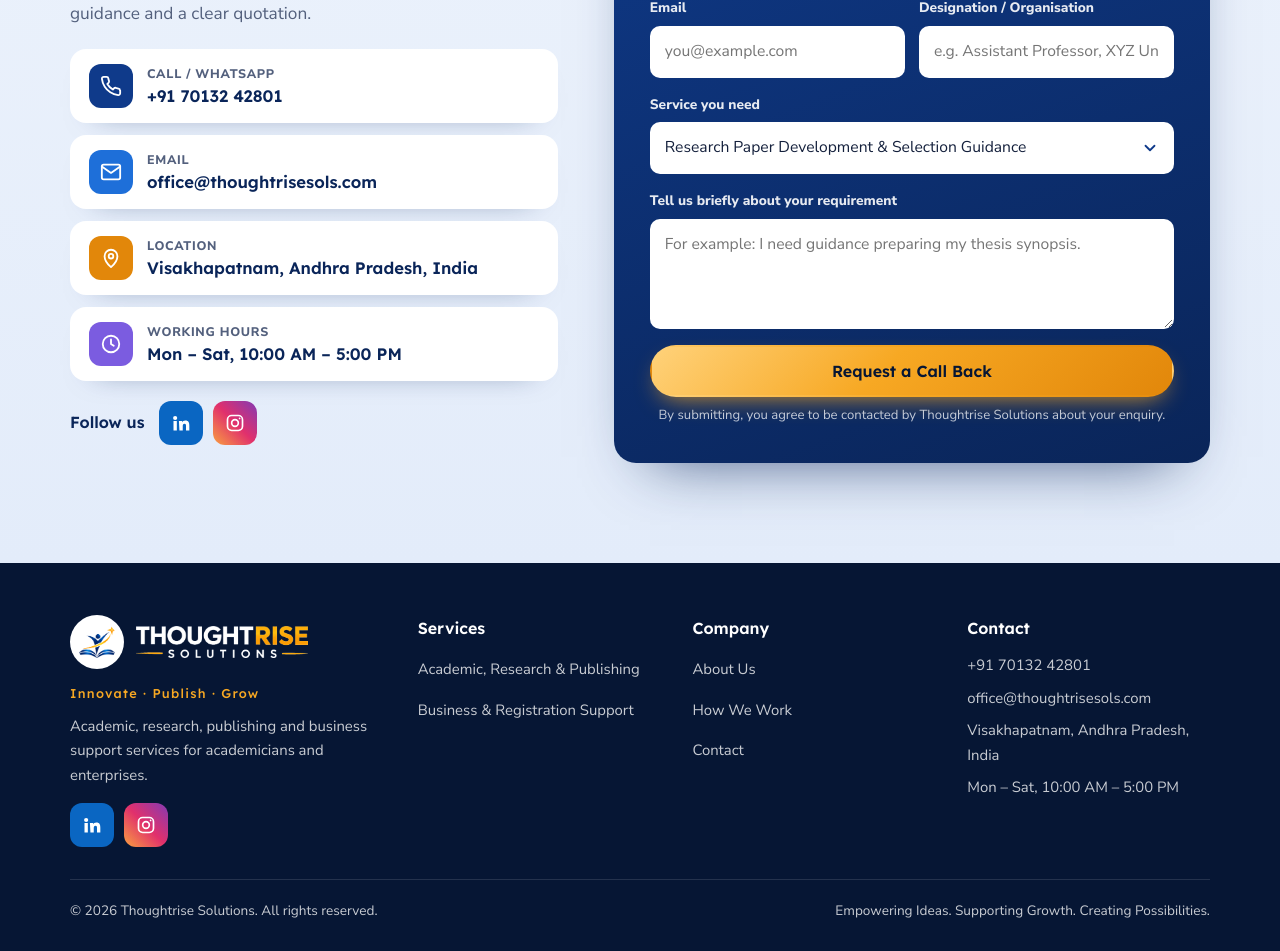
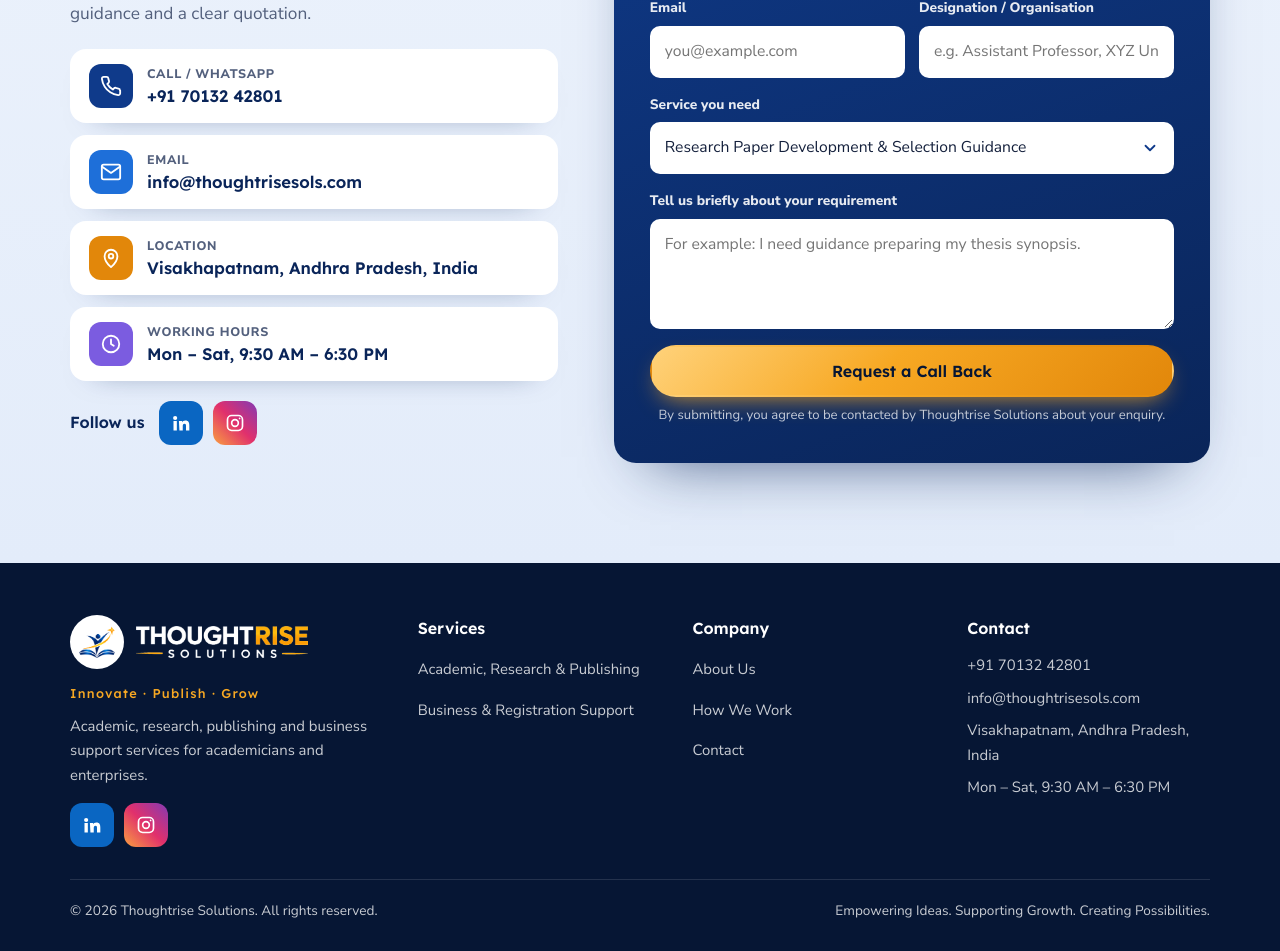
Before and after one commit to SahuRaj/thoughtrisesols, a plain HTML site: page index.html in a window 1280 px wide. Shown: the part 5350-6301 px from the top of the page. Drawn offline with Linux system fonts and the light colour scheme.

Commit message:
Add files via upload

```diff
--- a/index.html
+++ b/index.html
@@ -523,9 +523,9 @@ form.card .btn{justify-content:center;width:100%}
         <p class="lead">Share your requirement and our team will get back to you with guidance and a clear quotation.</p>
         <div class="c-list">
           <a class="c-item" href="tel:+917013242801" style="--c:var(--navy)"><span class="ic"><svg class="" viewBox="0 0 24 24" fill="none" stroke="currentColor" stroke-width="2" stroke-linecap="round" stroke-linejoin="round" aria-hidden="true"><path d="M22 16.9v3a2 2 0 0 1-2.2 2 19.8 19.8 0 0 1-8.6-3.1 19.5 19.5 0 0 1-6-6A19.8 19.8 0 0 1 2.1 4.2 2 2 0 0 1 4.1 2h3a2 2 0 0 1 2 1.7c.1.9.4 1.8.7 2.7a2 2 0 0 1-.5 2.1L8 9.8a16 16 0 0 0 6 6l1.3-1.3a2 2 0 0 1 2.1-.4c.9.3 1.8.6 2.7.7a2 2 0 0 1 1.7 2z"/></svg></span><span><small>Call / WhatsApp</small><strong>+91 70132 42801</strong></span></a>
-          <a class="c-item" href="mailto:office@thoughtrisesols.com" style="--c:var(--blue)"><span class="ic"><svg class="" viewBox="0 0 24 24" fill="none" stroke="currentColor" stroke-width="2" stroke-linecap="round" stroke-linejoin="round" aria-hidden="true"><rect x="2" y="4" width="20" height="16" rx="2"/><path d="M22 6l-10 7L2 6"/></svg></span><span><small>Email</small><strong>office@thoughtrisesols.com</strong></span></a>
+          <a class="c-item" href="mailto:info@thoughtrisesols.com" style="--c:var(--blue)"><span class="ic"><svg class="" viewBox="0 0 24 24" fill="none" stroke="currentColor" stroke-width="2" stroke-linecap="round" stroke-linejoin="round" aria-hidden="true"><rect x="2" y="4" width="20" height="16" rx="2"/><path d="M22 6l-10 7L2 6"/></svg></span><span><small>Email</small><strong>info@thoughtrisesols.com</strong></span></a>
           <div class="c-item" style="--c:var(--gold-deep)"><span class="ic"><svg class="" viewBox="0 0 24 24" fill="none" stroke="currentColor" stroke-width="2" stroke-linecap="round" stroke-linejoin="round" aria-hidden="true"><path d="M12 22s7-6.2 7-12a7 7 0 0 0-14 0c0 5.8 7 12 7 12z"/><circle cx="12" cy="10" r="2.5"/></svg></span><span><small>Location</small><strong>Visakhapatnam, Andhra Pradesh, India</strong></span></div>
-          <div class="c-item" style="--c:#7b5ce0"><span class="ic"><svg class="" viewBox="0 0 24 24" fill="none" stroke="currentColor" stroke-width="2" stroke-linecap="round" stroke-linejoin="round" aria-hidden="true"><circle cx="12" cy="12" r="9"/><path d="M12 7v5l3 2"/></svg></span><span><small>Working hours</small><strong>Mon – Sat, 10:00 AM – 5:00 PM</strong></span></div>
+          <div class="c-item" style="--c:#7b5ce0"><span class="ic"><svg class="" viewBox="0 0 24 24" fill="none" stroke="currentColor" stroke-width="2" stroke-linecap="round" stroke-linejoin="round" aria-hidden="true"><circle cx="12" cy="12" r="9"/><path d="M12 7v5l3 2"/></svg></span><span><small>Working hours</small><strong>Mon – Sat, 9:30 AM – 6:30 PM</strong></span></div>
         </div>
         <div class="follow"><span>Follow us</span><div class="socials"><a class="soc s-li" href="https://www.linkedin.com/in/thoughtrise-solutions-896640450/" target="_blank" rel="noopener" aria-label="Thoughtrise Solutions on LinkedIn"><svg viewBox="0 0 24 24" fill="currentColor" aria-hidden="true"><path d="M4.98 3.5a2.5 2.5 0 1 1 0 5 2.5 2.5 0 0 1 0-5zM3 9.5h4V21H3zM9.5 9.5h3.8v1.6h.1c.5-1 1.8-2 3.8-2 4 0 4.8 2.6 4.8 6V21h-4v-5.3c0-1.3 0-2.9-1.8-2.9s-2.1 1.4-2.1 2.8V21h-4z"/></svg></a><a class="soc s-ig" href="https://www.instagram.com/thoughtrise1/" target="_blank" rel="noopener" aria-label="Thoughtrise Solutions on Instagram"><svg viewBox="0 0 24 24" fill="none" stroke="currentColor" stroke-width="2" stroke-linecap="round" stroke-linejoin="round" aria-hidden="true"><rect x="3" y="3" width="18" height="18" rx="5"/><circle cx="12" cy="12" r="4"/><path d="M17.5 6.5h.01"/></svg></a></div></div>
       </div>
@@ -578,9 +578,9 @@ form.card .btn{justify-content:center;width:100%}
       <h4>Contact</h4>
       <ul>
         <li>+91 70132 42801</li>
-        <li>office@thoughtrisesols.com</li>
+        <li>info@thoughtrisesols.com</li>
         <li>Visakhapatnam, Andhra Pradesh, India</li>
-        <li>Mon – Sat, 10:00 AM – 5:00 PM</li>
+        <li>Mon – Sat, 9:30 AM – 6:30 PM</li>
       </ul>
     </div>
     <div class="base">
@@ -590,7 +590,7 @@ form.card .btn{justify-content:center;width:100%}
   </div>
 </footer>
 <a class="wa" href="https://wa.me/917013242801?text=Hello%20Thoughtrise%20Solutions%2C%20I%27d%20like%20to%20know%20more%20about%20your%20services." target="_blank" rel="noopener" aria-label="Chat with Thoughtrise Solutions on WhatsApp"><svg viewBox="0 0 32 32"><path d="M16 3a13 13 0 0 0-11.2 19.6L3 29l6.6-1.7A13 13 0 1 0 16 3zm0 23.7a10.7 10.7 0 0 1-5.5-1.5l-.4-.2-3.9 1 1-3.8-.2-.4A10.7 10.7 0 1 1 16 26.7zm5.9-8c-.3-.2-1.9-1-2.2-1s-.5-.2-.7.2-.8 1-1 1.2-.4.2-.7 0a8.8 8.8 0 0 1-2.6-1.6 9.7 9.7 0 0 1-1.8-2.2c-.2-.3 0-.5.1-.7l.5-.6.3-.5a.6.6 0 0 0 0-.6l-1-2.4c-.3-.6-.5-.5-.7-.5h-.6a1.2 1.2 0 0 0-.9.4 3.7 3.7 0 0 0-1.1 2.7 6.5 6.5 0 0 0 1.4 3.4 14.7 14.7 0 0 0 5.6 5c2.1.9 2.9 1 4 .8a3.4 3.4 0 0 0 2.2-1.6 2.8 2.8 0 0 0 .2-1.6c-.1-.1-.3-.2-.6-.4z"/></svg></a>
-<script type="application/ld+json">{"@context":"https://schema.org","@type":"ProfessionalService","name":"Thoughtrise Solutions","slogan":"Innovate. Publish. Grow.","description":"Academic, research, publishing and business registration support services.","telephone":"+917013242801","email":"office@thoughtrisesols.com","address":{"@type":"PostalAddress","addressLocality":"Visakhapatnam","addressRegion":"Andhra Pradesh","addressCountry":"IN"},"areaServed":"IN","openingHours":"Mo-Sa 10:00-17:00","sameAs":["https://www.linkedin.com/in/thoughtrise-solutions-896640450/","https://www.instagram.com/thoughtrise1/"]}</script>
+<script type="application/ld+json">{"@context":"https://schema.org","@type":"ProfessionalService","name":"Thoughtrise Solutions","slogan":"Innovate. Publish. Grow.","description":"Academic, research, publishing and business registration support services.","telephone":"+917013242801","email":"info@thoughtrisesols.com","address":{"@type":"PostalAddress","addressLocality":"Visakhapatnam","addressRegion":"Andhra Pradesh","addressCountry":"IN"},"areaServed":"IN","openingHours":"Mo-Sa 09:30-18:30","sameAs":["https://www.linkedin.com/in/thoughtrise-solutions-896640450/","https://www.instagram.com/thoughtrise1/"]}</script>
 <script>
 (function(){var h=document.querySelector('.header'),b=document.querySelector('.menu-btn');if(!h||!b)return;
 b.addEventListener('click',function(){var o=h.classList.toggle('open');b.setAttribute('aria-expanded',o?'true':'false');});
```
Also changed, not shown: 404.html (+2 -2 lines), academic.html (+2 -2 lines), business.html (+2 -2 lines), 1 other file.
